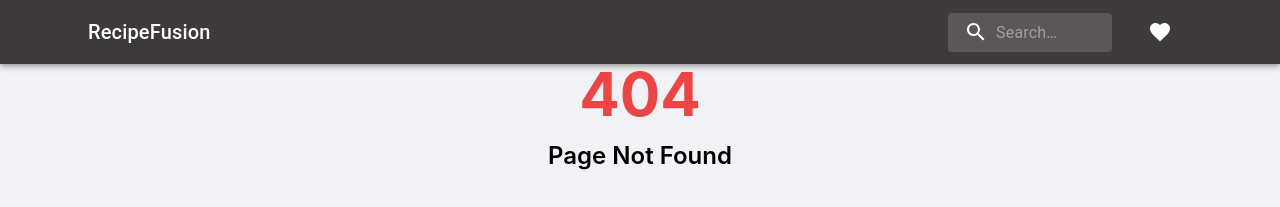
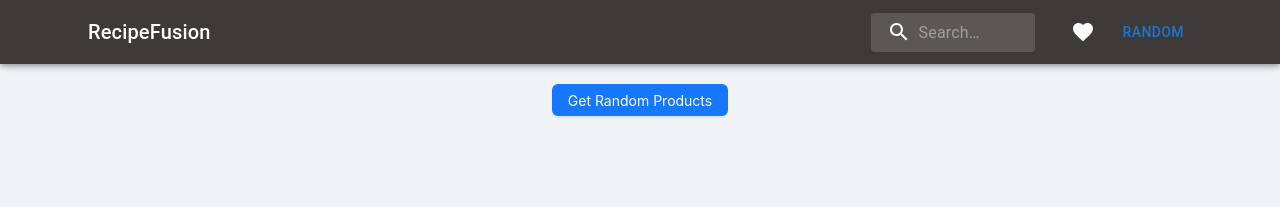
Before and after one commit to NezerAbdullayev/RecipeFusion_App_ts, a React (Vite) app: page /random in a window 1280 px wide. Shown: the top 207 px of the page. Built offline with nearby package versions, Linux system fonts and the light colour scheme.

Commit message:
feat(RandomPage): add random product fetching functionality

```diff
--- a/src/App.tsx
+++ b/src/App.tsx
@@ -4,6 +4,7 @@ import HomePage from "./pages/homePage/HomePage";
 import ErrorPage from "./pages/errorPage/ErrorPage";
 import DetailsPage from "./pages/detailsPage/DetailsPage";
 import Favorites from "./pages/favoritesPage/Favorites";
+import RandomProductPage from "./pages/randomProductPage/RandomProductPage";
 
 function App() {
     const router = createBrowserRouter([
@@ -14,8 +15,9 @@ function App() {
             children: [
                 { path: "/", element: <Navigate to="/home" replace /> },
                 { path: "home", element: <HomePage /> },
-                {path:"favorites",element:<Favorites />},
+                { path: "favorites", element: <Favorites /> },
                 { path: "details/:id", element: <DetailsPage /> },
+                { path: "random", element: <RandomProductPage /> },
                 { path: "*", element: <ErrorPage /> },
             ],
         },
--- a/src/components/products/Card.tsx
+++ b/src/components/products/Card.tsx
@@ -9,7 +9,6 @@ interface CardProps {
     name: string;
     src: string;
 }
-
 
 const Card: React.FC<CardProps> = ({ id, name, src }) => {
     const navigate = useNavigate();
--- a/src/components/sellected/MealSellect.tsx
+++ b/src/components/sellected/MealSellect.tsx
@@ -1,4 +1,4 @@
-import { Alert, Col, Flex,  Row, Select, Spin } from "antd";
+import { Alert, Col, Flex, Row, Select, Spin } from "antd";
 import { useGetMealAreaListQuery, useGetMealCategoryListQuery, useGetMealIngredientsListQuery } from "../../redux/services/mealApi";
 import { Typography } from "antd";
 import { memo, useCallback } from "react";
--- a/src/layout/header/Header.tsx
+++ b/src/layout/header/Header.tsx
@@ -21,6 +21,10 @@ function Header() {
 
     const handleFavorites = () => {
         navigate("/favorites");
+    };
+
+    const handleRandomClick = () => {
+        navigate("/random");
     };
 
     return (
@@ -51,6 +55,9 @@ function Header() {
                             <Button color="inherit" sx={{ ml: 2 }} onClick={handleFavorites}>
                                 <FavoriteIcon />
                             </Button>
+                            <Button onClick={handleRandomClick}>
+                                RANDOM
+                            </Button>
                         </Box>
                     </Toolbar>
                 </Row>
--- a/src/pages/HomePage/HomePage.tsx
+++ b/src/pages/HomePage/HomePage.tsx
@@ -1,4 +1,4 @@
-import React, { useEffect, useState } from "react";
+import React, {  useState } from "react";
 import Hero from "../../components/hero/Hero";
 import { Layout } from "antd";
 import MealList from "../../components/products/MealList";
--- a/src/pages/detailsPage/DetailsPage.tsx
+++ b/src/pages/detailsPage/DetailsPage.tsx
@@ -2,15 +2,38 @@ import React from "react";
 import { useParams } from "react-router-dom";
 import { Card, Spin, Typography, Alert } from "antd";
 import { useGetDetailsByIdQuery } from "../../redux/services/mealApi";
+import { useGetCocktailProductDetailsByIdQuery } from "../../redux/services/cocktailApi";
 
 const { Title, Paragraph } = Typography;
 
+interface Meal {
+    strMeal: string;
+    strMealThumb: string;
+    strCategory: string;
+    strArea?: string;
+    strInstructions: string;
+    strTags?: string;
+    strYoutube?: string;
+}
+
+interface Cocktail {
+    strDrink: string;
+    strDrinkThumb: string;
+    strCategory: string;
+    strAlcoholic: string;
+    strInstructions: string;
+    strTags?: string;
+    strYoutube?: string;
+}
+
 const DetailsPage: React.FC = () => {
-    const { id } = useParams<{ id: string}>();
-    const { data: product, error, isLoading } = useGetDetailsByIdQuery({ id });
+    const { id } = useParams<{ id: string;}>();
 
-    // Məlumatları yüklədiyimizi və ya səhv olduğunu yoxlayırıq
-    if (isLoading) {
+    const { data: mealDetailsData, error: mealError, isLoading: mealLoading } = useGetDetailsByIdQuery({ id });
+    const { data: cocktailDetailsData, error: cocktailError, isLoading: cocktailLoading } = useGetCocktailProductDetailsByIdQuery({ id });
+
+    // Loading state
+    if (mealLoading || cocktailLoading) {
         return (
             <div className="flex h-full items-center justify-center">
                 <Spin size="large" />
@@ -18,60 +41,60 @@ const DetailsPage: React.FC = () => {
         );
     }
 
-    if (error) {
+    // Error handling
+    if (mealError || cocktailError) {
         return (
             <div className="flex h-full items-center justify-center">
-                <Alert
-                    message="Error"
-                    description="There was an error fetching the product details."
-                    type="error"
-                />
+                <Alert message="Error" description="There was an error fetching the product details." type="error" />
             </div>
         );
     }
 
-    if (!product || !product.meals || product.meals.length === 0) {
+    const mealDataExists = mealDetailsData?.meals && mealDetailsData?.meals?.length > 0;
+    const cocktailDataExists = cocktailDetailsData?.drinks && cocktailDetailsData?.drinks?.length > 0;
+
+    if (!mealDataExists && !cocktailDataExists) {
         return (
             <div className="flex h-full items-center justify-center">
-                <Alert
-                    message="No Product Found"
-                    description="The product you are looking for does not exist."
-                    type="warning"
-                />
+                <Alert message="No Product Found" description="The product you are looking for does not exist." type="warning" />
             </div>
         );
     }
 
-    const meal = product.meals[0];
+    const product: any = mealDataExists ? mealDetailsData?.meals?.[0] : cocktailDetailsData?.drinks?.[0];
 
     return (
         <div style={{ padding: "20px" }}>
             <Card
-                title={<Title level={2}>{meal.strMeal}</Title>}
-                cover={<img alt={meal.strMeal} src={meal.strMealThumb} />}
+                title={<Title level={2}>{(product as Meal).strMeal || (product as Cocktail).strDrink}</Title>}
+                cover={
+                    <img
+                        alt={(product as Meal).strMeal || (product as Cocktail).strDrink}
+                        src={(product as Meal).strMealThumb || (product as Cocktail).strDrinkThumb}
+                    />
+                }
                 style={{ maxWidth: 600, margin: "0 auto" }}
             >
                 <Typography>
                     <Paragraph>
-                        <strong>Category:</strong> {meal.strCategory}
+                        <strong>Category:</strong> {(product as Meal).strCategory}
                     </Paragraph>
                     <Paragraph>
-                        <strong>Area:</strong> {meal.strArea}
+                        <strong>{(product as Meal).strArea ? "Area" : "Alcoholic"}:</strong>{" "}
+                        {(product as Meal).strArea || (product as Cocktail).strAlcoholic}
                     </Paragraph>
                     <Paragraph>
                         <strong>Instructions:</strong>
                     </Paragraph>
-                    <Paragraph>{meal.strInstructions}</Paragraph>
-                    {meal.strTags && (
-                        <>
-                            <Paragraph>
-                                <strong>Tags:</strong> {meal.strTags}
-                            </Paragraph>
-                        </>
+                    <Paragraph>{(product as Meal).strInstructions || (product as Cocktail).strInstructions}</Paragraph>
+                    {(product as Meal).strTags && (
+                        <Paragraph>
+                            <strong>Tags:</strong> {(product as Meal).strTags}
+                        </Paragraph>
                     )}
-                    {meal.strYoutube && (
+                    {(product as Cocktail).strYoutube && (
                         <Paragraph>
-                            <a href={meal.strYoutube} target="_blank" rel="noopener noreferrer">
+                            <a href={(product as Cocktail).strYoutube} target="_blank" rel="noopener noreferrer">
                                 Watch Video
                             </a>
                         </Paragraph>
--- /dev/null
+++ b/src/pages/randomProductPage/RandomProductPage.tsx
@@ -0,0 +1,69 @@
+import React from "react";
+import { useLazyGetMealRandomMealQuery } from "../../redux/services/mealApi";
+import { useLazyGetCocktailRandomProductQuery } from "../../redux/services/cocktailApi";
+import { Alert, Button, Spin, Card, Row, Col } from "antd";
+
+const RandomProductPage: React.FC = () => {
+    const [GetMealRandomMeal, { data: mealData, error: mealError, isLoading: mealLoading }] = useLazyGetMealRandomMealQuery();
+    const [GetCocktailRandomProduct, { data: cocktailData, error: cocktailError, isLoading: cocktailLoading }] =
+        useLazyGetCocktailRandomProductQuery();
+
+    const handleRandomClick = () => {
+        GetMealRandomMeal();
+        GetCocktailRandomProduct();
+    };
+
+    return (
+        <div style={{ padding: "20px" }}>
+            <Row justify="center" style={{ marginBottom: "20px" }}>
+                <Col>
+                    <Button type="primary" onClick={handleRandomClick}>
+                        Get Random Products
+                    </Button>
+                </Col>
+            </Row>
+
+            <Row gutter={[16, 16]}>
+                {/* random meal */}
+                <Col span={12}>
+                    {mealData?.meals && (
+                        <Card cover={<img src={mealData.meals[0]?.strMealThumb} alt="meal" />}>
+                            <p>{mealData.meals[0]?.strMeal}</p>
+                        </Card>
+                    )}
+
+                    {mealLoading && (
+                        <div style={{ textAlign: "center", padding: "20px" }}>
+                            <Spin />
+                            <p>Loading random products...</p>
+                        </div>
+                    )}
+
+                    {mealError && <Alert message="Error" description="Failed to load meal data. Please try again later." type="error" />}
+                </Col>
+
+                {/* random cocktail */}
+                <Col span={12}>
+                    {cocktailData?.drinks && (
+                        <Card cover={<img src={cocktailData.drinks[0]?.strDrinkThumb} alt="cocktail" />}>
+                            <p>{cocktailData.drinks[0]?.strDrink}</p>
+                        </Card>
+                    )}
+
+                    {cocktailLoading && (
+                        <div style={{ textAlign: "center", padding: "20px" }}>
+                            <Spin />
+                            <p>Loading random products...</p>
+                        </div>
+                    )}
+
+                    {cocktailError && (
+                        <Alert message="Error" description="Failed to load cocktail data. Please try again later." type="error" />
+                    )}
+                </Col>
+            </Row>
+        </div>
+    );
+};
+
+export default RandomProductPage;
--- a/src/redux/services/cocktailApi.ts
+++ b/src/redux/services/cocktailApi.ts
@@ -46,8 +46,8 @@ const coctailApi = createApi({
             },
         }),
 
-        getCocktailProductByIngredient:builder.query<CocktailProduct[],{ingredients:string[]}>({
-            async queryFn({ingredients}){
+        getCocktailProductByIngredient: builder.query<CocktailProduct[], { ingredients: string[] }>({
+            async queryFn({ ingredients }) {
                 try {
                     const responses = await Promise.all(
                         ingredients?.map((ingredient) =>
@@ -61,11 +61,11 @@ const coctailApi = createApi({
                     const message = error instanceof Error ? error.message : "Unknown error";
                     return { error: { status: "FETCH_ERROR", error: message } };
                 }
-            }
+            },
         }),
 
-        getCocktailProductByAlcoholic:builder.query<CocktailProduct[],{sellectedItems:string[]}>({
-            async queryFn({sellectedItems}){
+        getCocktailProductByAlcoholic: builder.query<CocktailProduct[], { sellectedItems: string[] }>({
+            async queryFn({ sellectedItems }) {
                 try {
                     const responses = await Promise.all(
                         sellectedItems?.map((Item) =>
@@ -79,14 +79,19 @@ const coctailApi = createApi({
                     const message = error instanceof Error ? error.message : "Unknown error";
                     return { error: { status: "FETCH_ERROR", error: message } };
                 }
-            }
+            },
         }),
-
-
 
         getCocktailProductByName: builder.query<CocktailProductsProps, { searchItem: string }>({
             query: ({ searchItem }) => `search.php?s=${searchItem}`,
         }),
+
+        getCocktailRandomProduct: builder.query<CocktailProductsProps, void>({
+            query: () => "random.php",
+        }),
+        getCocktailProductDetailsById:builder.query<CocktailProductsProps,{id?:string}>({
+            query:({id})=>`lookup.php?i=${id}`
+        })
     }),
 });
 
@@ -100,6 +105,8 @@ export const {
     useLazyGetCocktailProductByAlcoholicQuery,
 
     useLazyGetCocktailProductByNameQuery,
+    useLazyGetCocktailRandomProductQuery,
+    useGetCocktailProductDetailsByIdQuery
 } = coctailApi;
 
 export default coctailApi;
--- a/src/redux/services/mealApi.ts
+++ b/src/redux/services/mealApi.ts
@@ -70,11 +70,11 @@ const mealApi = createApi({
             },
         }),
 
-        getDetailsById: builder.query<MealsResponse, { id: string }>({
+        getDetailsById: builder.query<MealsResponse, { id?: string }>({
             query: ({ id }) => `lookup.php?i=${id}`,
         }),
 
-        getMealRandomMeal: builder.query<MealCategoryResponse, void>({
+        getMealRandomMeal: builder.query<MealsResponse, void>({
             query: () => "random.php",
         }),
 
```
